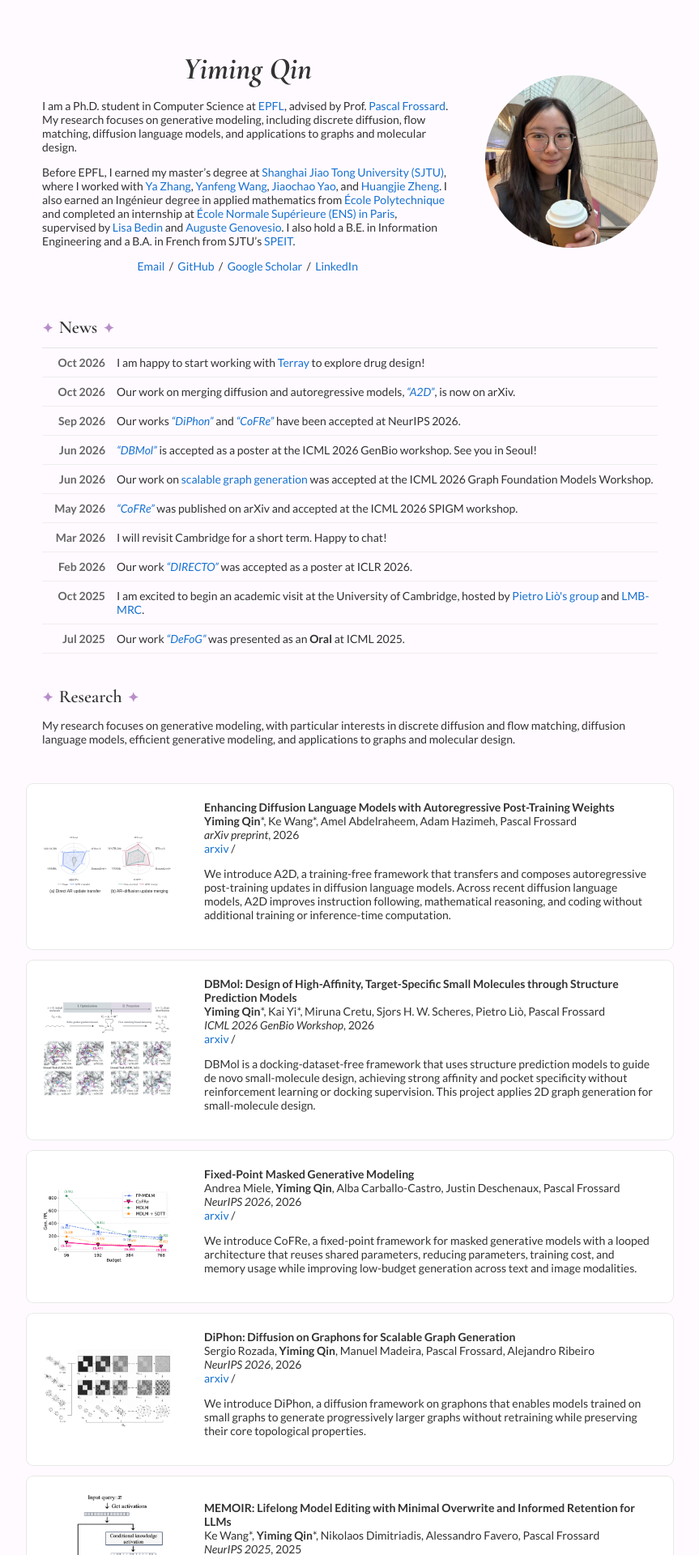
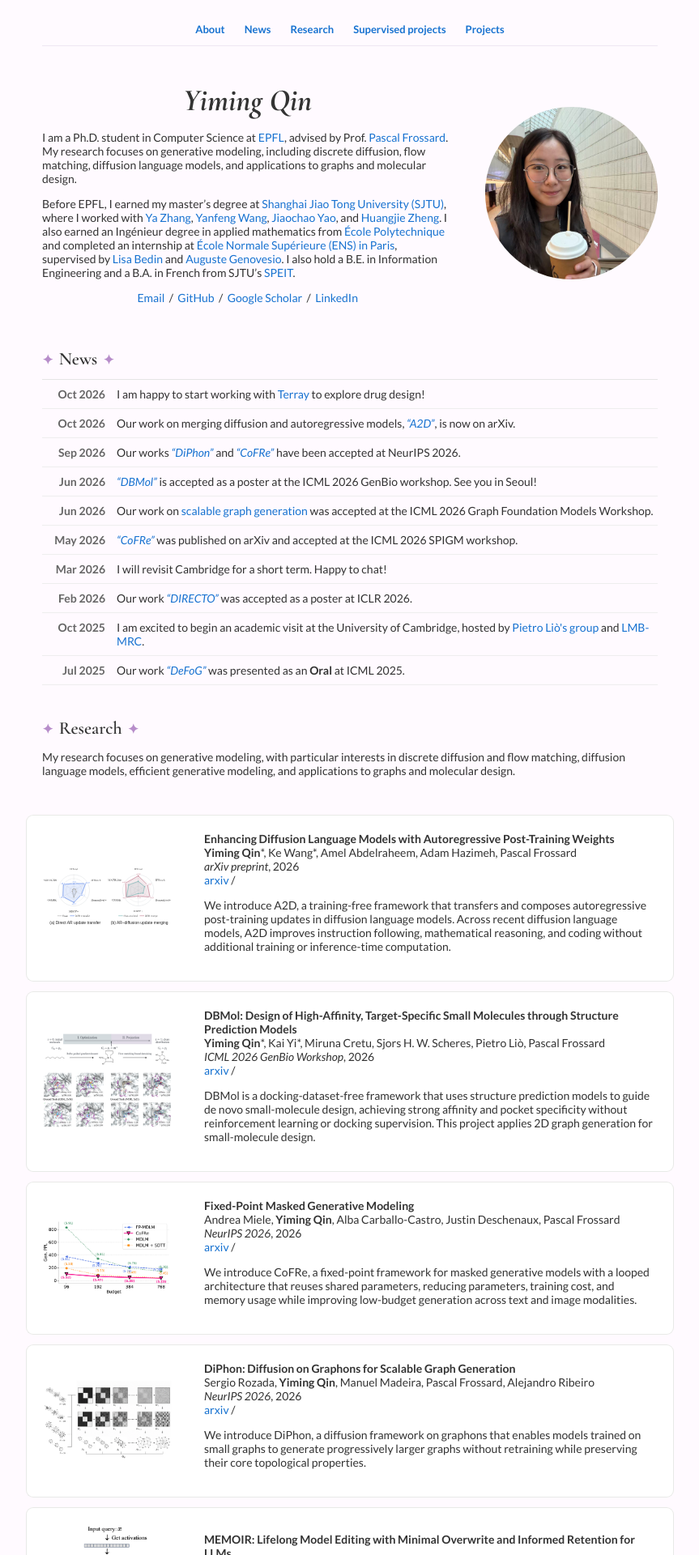
Before and after one commit to qym7/qym7.github.io, a Jekyll site: the page built from _posts/2026-10-06-A2D.markdown, in a window 1280 px wide. Shown: the top 1920 px of the page at 81% size, without its empty margins (208-1071 px from the left). Built offline with Jekyll 4.4.1, drawn with Linux system fonts in a browser that asks for light colours.

Commit message:
Add quick section navigation

```diff
--- a/_layouts/default.html
+++ b/_layouts/default.html
@@ -18,7 +18,7 @@
   <meta name="author" content="{{ site.name }}" />
   <meta name="viewport" content="width=device-width, initial-scale=1">
 
-  <link rel="stylesheet" type="text/css" href="{{ site.baseurl }}/style.css?v=20261013-soft-lilac" />
+  <link rel="stylesheet" type="text/css" href="{{ site.baseurl }}/style.css?v=20261013-quick-nav" />
   <link rel="canonical" href="{{ page.url | replace:'index.html','' | prepend: site.baseurl | prepend: site.url }}">
   <link href="https://fonts.googleapis.com/css2?family=Cormorant+Garamond:ital,wght@0,600;0,700;1,700&family=Lato:ital,wght@0,400;0,700;1,400;1,700&display=swap" rel="stylesheet" type="text/css">
 
@@ -28,10 +28,17 @@
   <table class="page-content" style="width:100%;max-width:800px;border:0px;border-spacing:0px;border-collapse:separate;margin-right:auto;margin-left:auto;">
     <tr style="padding:0px">
       <td style="padding:0px">
+        <nav class="quick-nav" aria-label="Page sections">
+          <a href="#about">About</a>
+          <a href="#news">News</a>
+          <a href="#research">Research</a>
+          <a href="#supervised-projects">Supervised projects</a>
+          <a href="#projects">Projects</a>
+        </nav>
         <table style="width:100%;border:0px;border-spacing:0px;border-collapse:separate;margin-right:auto;margin-left:auto;">
           <tr style="padding:0px">
             <td style="padding:2.5%;width:65%;vertical-align:middle">
-              <h1>
+              <h1 id="about">
                 Yiming Qin
               </h1>
               <p>
@@ -57,7 +64,7 @@
           <tbody>
             <tr>
               <td style="padding:20px;width:100%;vertical-align:middle">
-              <h2>News</h2>
+              <h2 id="news">News</h2>
                 <div class="news-list">
                   <div class="news-item">
                     <div class="news-date">Oct 2026</div>
@@ -108,7 +115,7 @@
         <table style="width:100%;border:0px;border-spacing:0px;border-collapse:separate;margin-right:auto;margin-left:auto;">
           <tr>
             <td style="padding:2.5%;width:100%;vertical-align:middle">
-              <h2>Research</h2>
+              <h2 id="research">Research</h2>
               <p>
                 <!-- I'm interested in generative models on graphs. -->
                 My research focuses on generative modeling, with particular interests in discrete diffusion and flow matching, diffusion language models, efficient generative modeling, and applications to graphs and molecular design.
@@ -175,7 +182,7 @@
         <table style="width:100%;border:0px;border-spacing:0px;border-collapse:separate;margin-right:auto;margin-left:auto;">
           <tr>
             <td style="padding:2.5%;width:100%;vertical-align:middle">
-              <h2>Supervised projects</h2>
+              <h2 id="supervised-projects">Supervised projects</h2>
               <p>
                 Here are some research projects that I have supervised. Open projects (for EPFL students) can be found  <a href="https://sti-zen.epfl.ch/">here</a>. Feel free to get in touch.
               </p>
@@ -247,7 +254,7 @@
         <table style="width:100%;border:0px;border-spacing:0px;border-collapse:separate;margin-right:auto;margin-left:auto;">
           <tr>
             <td style="padding:2.5%;width:100%;vertical-align:middle">
-              <h2>Projects</h2>
+              <h2 id="projects">Projects</h2>
               <p>
                 Here are some projects that I have worked on.
                 <!-- , including my internship projects and interesting course projects. -->
--- a/style.scss
+++ b/style.scss
@@ -34,6 +34,26 @@ body {
 .page-content {
   margin-top: 28px !important;
   margin-bottom: 36px !important;
+}
+
+.quick-nav {
+  display: flex;
+  flex-wrap: wrap;
+  justify-content: center;
+  gap: 8px 24px;
+  margin: 0 2.5% 10px;
+  padding: 0 0 12px;
+  border-bottom: 1px solid #eee7f2;
+}
+
+.quick-nav a {
+  font-size: 13px;
+  font-weight: 700;
+}
+
+h1[id],
+h2[id] {
+  scroll-margin-top: 20px;
 }
 
 .project-list {
```
